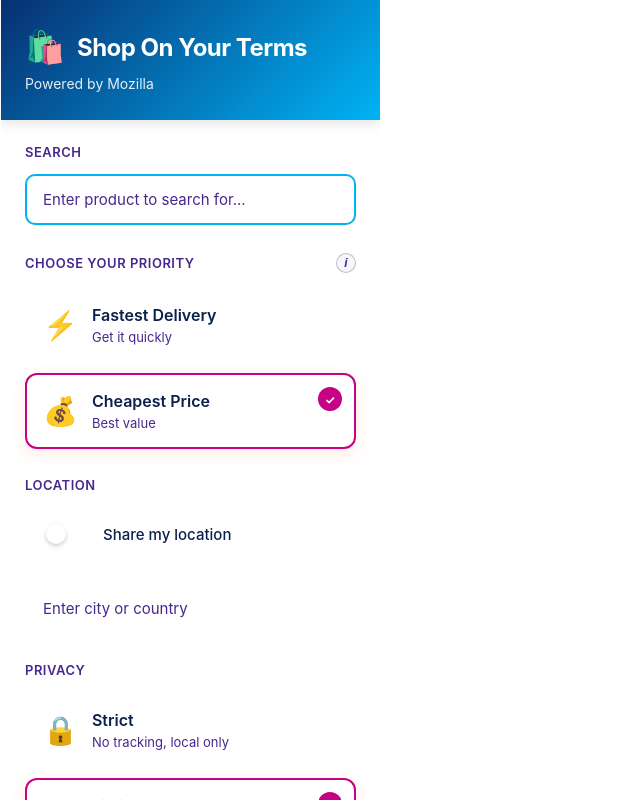
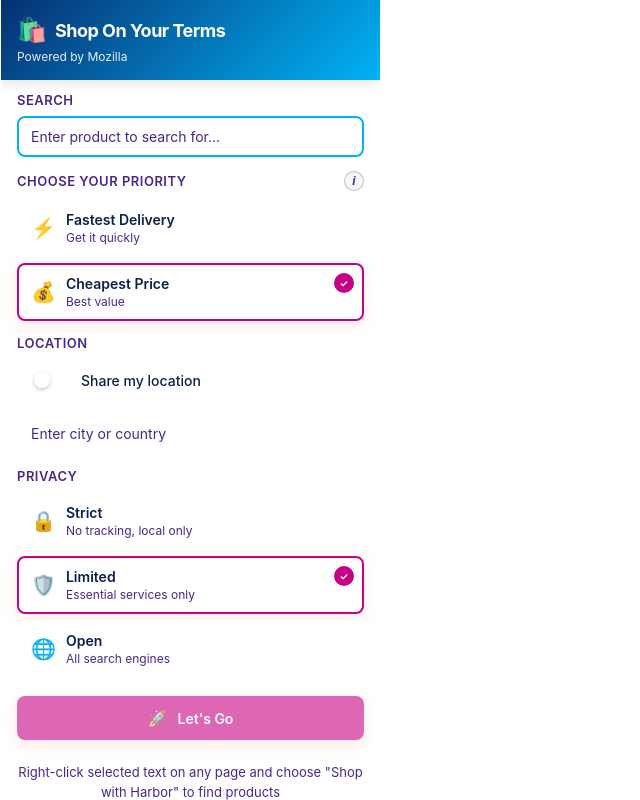
Before and after one commit to intern2807/hacknation_mozilla_challenge, a React (Create React App) app: page / in a window 1280 px wide. Shown: the whole page, without its empty margins (0-640 px from the left). Built offline with nearby package versions, Linux system fonts and the light colour scheme.

Commit message:
Adapt Sidebar

```diff
--- a/src/SearchSidebar.css
+++ b/src/SearchSidebar.css
@@ -76,24 +76,24 @@
 /* Header */
 .sidebar-header {
   background: linear-gradient(135deg, var(--harbor-primary) 0%, var(--harbor-secondary) 100%);
-  padding: 28px 24px;
+  padding: 16px 16px;
   color: white;
   box-shadow: 0 4px 12px rgba(0, 0, 0, 0.1);
 }
 
 .results-header {
-  padding: 16px 24px 20px;
+  padding: 12px 16px 14px;
 }
 
 .logo-area {
   display: flex;
   align-items: center;
-  gap: 12px;
-  margin-bottom: 8px;
+  gap: 8px;
+  margin-bottom: 4px;
 }
 
 .harbor-icon {
-  font-size: 32px;
+  font-size: 24px;
   animation: float 3s ease-in-out infinite;
 }
 
@@ -103,13 +103,13 @@
 }
 
 .sidebar-header h1 {
-  font-size: 24px;
+  font-size: 18px;
   font-weight: 700;
   letter-spacing: -0.5px;
 }
 
 .tagline {
-  font-size: 14px;
+  font-size: 12px;
   opacity: 0.9;
   font-weight: 400;
 }
@@ -133,7 +133,7 @@
   font-size: 13px;
   font-weight: 500;
   cursor: pointer;
-  margin-bottom: 12px;
+  margin-bottom: 6px;
   transition: background 0.2s ease;
   font-family: inherit;
 }
@@ -149,17 +149,17 @@
 /* Content Area */
 .sidebar-content {
   flex: 1;
-  padding: 24px;
+  padding: 12px 16px;
   display: flex;
   flex-direction: column;
-  gap: 28px;
+  gap: 14px;
 }
 
 /* Setting Sections */
 .setting-section {
   display: flex;
   flex-direction: column;
-  gap: 14px;
+  gap: 8px;
 }
 
 .section-title {
@@ -178,11 +178,11 @@
 .query-display {
   display: flex;
   align-items: center;
-  gap: 10px;
-  padding: 12px 16px;
+  gap: 8px;
+  padding: 8px 12px;
   background: var(--harbor-surface);
   border: 2px solid var(--harbor-secondary);
-  border-radius: 10px;
+  border-radius: 8px;
 }
 
 .query-text {
@@ -225,15 +225,15 @@
 .privacy-options {
   display: flex;
   flex-direction: column;
-  gap: 10px;
+  gap: 6px;
 }
 
 .option-card,
 .privacy-card {
   background: var(--harbor-surface);
   border: 2px solid var(--harbor-border);
-  border-radius: 12px;
-  padding: 16px;
+  border-radius: 8px;
+  padding: 10px 12px;
   cursor: pointer;
   transition: all 0.2s cubic-bezier(0.4, 0, 0.2, 1);
   position: relative;
@@ -265,17 +265,17 @@
 .privacy-card.active::before {
   content: '\2713';
   position: absolute;
-  top: 12px;
-  right: 12px;
+  top: 8px;
+  right: 8px;
   background: var(--harbor-accent);
   color: white;
-  width: 24px;
-  height: 24px;
+  width: 20px;
+  height: 20px;
   border-radius: 50%;
   display: flex;
   align-items: center;
   justify-content: center;
-  font-size: 12px;
+  font-size: 10px;
   font-weight: bold;
 }
 
@@ -283,12 +283,12 @@
 .privacy-content {
   display: flex;
   align-items: center;
-  gap: 14px;
+  gap: 10px;
 }
 
 .option-icon,
 .privacy-icon {
-  font-size: 28px;
+  font-size: 20px;
   flex-shrink: 0;
 }
 
@@ -296,35 +296,35 @@
 .privacy-text {
   display: flex;
   flex-direction: column;
-  gap: 4px;
+  gap: 2px;
 }
 
 .option-label,
 .privacy-label {
-  font-size: 16px;
+  font-size: 14px;
   font-weight: 600;
   color: var(--harbor-text-primary);
 }
 
 .option-description,
 .privacy-description {
-  font-size: 13px;
+  font-size: 12px;
   color: var(--harbor-text-secondary);
 }
 
 /* Location Toggle */
 .location-toggle {
-  margin-bottom: 8px;
+  margin-bottom: 4px;
 }
 
 .toggle-label {
   display: flex;
   align-items: center;
-  gap: 12px;
+  gap: 10px;
   cursor: pointer;
-  padding: 12px 16px;
+  padding: 8px 12px;
   background: var(--harbor-surface);
-  border-radius: 10px;
+  border-radius: 8px;
   border: 2px solid var(--harbor-border);
   transition: all 0.2s ease;
 }
@@ -341,8 +341,8 @@
 }
 
 .toggle-switch {
-  width: 48px;
-  height: 26px;
+  width: 40px;
+  height: 22px;
   background: #ffffff;
   border-radius: 13px;
   position: relative;
@@ -353,8 +353,8 @@
 .toggle-switch::after {
   content: '';
   position: absolute;
-  width: 20px;
-  height: 20px;
+  width: 16px;
+  height: 16px;
   background: white;
   border-radius: 50%;
   top: 3px;
@@ -368,11 +368,11 @@
 }
 
 .toggle-label input[type="checkbox"]:checked + .toggle-switch::after {
-  transform: translateX(22px);
+  transform: translateX(18px);
 }
 
 .toggle-text {
-  font-size: 15px;
+  font-size: 14px;
   font-weight: 500;
   color: var(--harbor-text-primary);
 }
@@ -395,10 +395,10 @@
 
 .location-input {
   width: 100%;
-  padding: 14px 16px;
+  padding: 10px 12px;
   border: 2px solid var(--harbor-border);
-  border-radius: 10px;
-  font-size: 15px;
+  border-radius: 8px;
+  font-size: 14px;
   font-family: inherit;
   transition: all 0.2s ease;
   background: var(--harbor-surface);
@@ -416,8 +416,8 @@
 
 /* Privacy Note */
 .privacy-note {
-  margin-top: 8px;
-  padding: 12px;
+  margin-top: 4px;
+  padding: 8px;
   background: #fff8e1;
   border-left: 3px solid #ffc107;
   border-radius: 6px;
@@ -431,7 +431,7 @@
 
 /* Error Message */
 .error-message {
-  padding: 12px;
+  padding: 8px;
   background: #ffffff;
   border-left: 3px solid #e74c3c;
   border-radius: 6px;
@@ -445,17 +445,17 @@
 
 /* Action Area */
 .action-area {
-  padding-top: 8px;
+  padding-top: 4px;
 }
 
 .lets-go-button {
   width: 100%;
-  padding: 16px;
+  padding: 12px;
   background: linear-gradient(135deg, var(--harbor-accent) 0%, #C60184 100%);
   color: white;
   border: none;
-  border-radius: 12px;
-  font-size: 16px;
+  border-radius: 8px;
+  font-size: 14px;
   font-weight: 600;
   cursor: pointer;
   transition: all 0.3s cubic-bezier(0.4, 0, 0.2, 1);
@@ -518,7 +518,7 @@
 }
 
 .button-icon {
-  font-size: 20px;
+  font-size: 16px;
 }
 
 /* Spinner */
@@ -666,7 +666,7 @@
 
 /* Footer */
 .sidebar-footer {
-  padding-top: 16px;
+  padding-top: 8px;
   border-top: 1px solid var(--harbor-border);
 }
 
@@ -698,14 +698,15 @@
 /* Responsive adjustments for smaller viewports */
 @media (max-height: 700px) {
   .sidebar-header {
-    padding: 20px 24px;
+    padding: 12px 14px;
   }
 
   .sidebar-content {
-    gap: 20px;
+    gap: 10px;
+    padding: 8px 14px;
   }
 
   .setting-section {
-    gap: 12px;
+    gap: 6px;
   }
 }
--- a/src/SearchSidebar.jsx
+++ b/src/SearchSidebar.jsx
@@ -12,8 +12,7 @@
   const [resultMeta, setResultMeta] = useState(null);
   const [view, setView] = useState('settings'); // 'settings' | 'results'
   const [error, setError] = useState(null);
-  const [queryFromSelection, setQueryFromSelection] = useState(false); // Track if query was set from context menu selection
-  const [openHelp, setOpenHelp] = useState(null); // e.g. 'selected' | 'search' | 'priority' | 'location' | 'privacy'
+  const [openHelp, setOpenHelp] = useState(null); // e.g. 'priority' | 'location' | 'privacy'
 
   const toggleHelp = (key) => {
     setOpenHelp((prev) => (prev === key ? null : key));
@@ -40,7 +39,6 @@
 
         if (query) {
           setSearchQuery(query);
-          setQueryFromSelection(Boolean(selection)); // true only if user selected text
         }
       }
       if (message.type === 'SEARCH_RESULTS') {
@@ -142,40 +140,6 @@
 
             <h1>Results</h1>
           </div>
-          {queryFromSelection && searchQuery && (
-            <section className="setting-section query-section">
-              <div className="section-title-row">
-                <h2 className="section-title">Selected Text</h2>
-                <button
-                  type="button"
-                  className="info-button"
-                  onClick={() => toggleHelp('selected')}
-                  aria-label="What is selected text?"
-                  aria-expanded={openHelp === 'selected'}
-                >
-                 <span className="info-icon">i</span>
-
-                </button>
-              </div>
-
-              {openHelp === 'selected' && (
-                <p className="help-text">
-                  This is the text you highlighted on the page. We’ll use it as your search query.
-                </p>
-              )}
-
-              <div className="query-display">
-                <span className="query-text">{searchQuery}</span>
-                <button
-                  className="query-clear"
-                  onClick={() => { setSearchQuery(''); setQueryFromSelection(false); }}
-                  title="Clear selection"
-                >
-                  &times;
-                </button>
-              </div>
-            </section>
-          )}
           {resultMeta?.provider && (
             <p className="tagline result-meta">
               Source: {resultMeta.provider === 'local_api' ? 'Local API' : 'Fallback'}{resultMeta.count ? ` • ${resultMeta.count} results` : ''}
@@ -261,41 +225,6 @@
       </div>
 
       <div className="sidebar-content">
-        {/* Selected Text (only when it came from highlight + right click) */}
-          {queryFromSelection && searchQuery && (
-            <section className="setting-section query-section">
-              <div className="section-title-row">
-                <h2 className="section-title">Selected Text</h2>
-                <button
-                  type="button"
-                  className="info-button"
-                  onClick={() => toggleHelp('selected')}
-                  aria-label="What is selected text?"
-                  aria-expanded={openHelp === 'selected'}
-                >
-                 <span className="info-icon">i</span>
-                </button>
-              </div>
-
-              {openHelp === 'selected' && (
-                <p className="help-text">
-                  This is the text you highlighted on the page. We will use it as your search query.
-                </p>
-              )}
-
-              <div className="query-display">
-                <span className="query-text">{searchQuery}</span>
-                <button
-                  className="query-clear"
-                  onClick={() => { setSearchQuery(''); setQueryFromSelection(false); setOpenHelp(null); }}
-                  title="Clear selection"
-                >
-                  &times;
-                </button>
-              </div>
-            </section>
-          )}
-
         {/* Manual search input */}
         <section className="setting-section">
           <h2 className="section-title">Search</h2>
@@ -305,10 +234,7 @@
               className="location-input search-input"
               placeholder="Enter product to search for..."
               value={searchQuery}
-              onChange={(e) => {
-                setSearchQuery(e.target.value);
-                setQueryFromSelection(false);
-              }}
+              onChange={(e) => setSearchQuery(e.target.value)}
               onKeyDown={(e) => {
                 if (e.key === 'Enter' && searchQuery && (locationSharing || customLocation)) {
                   handleLetsGo();
```
